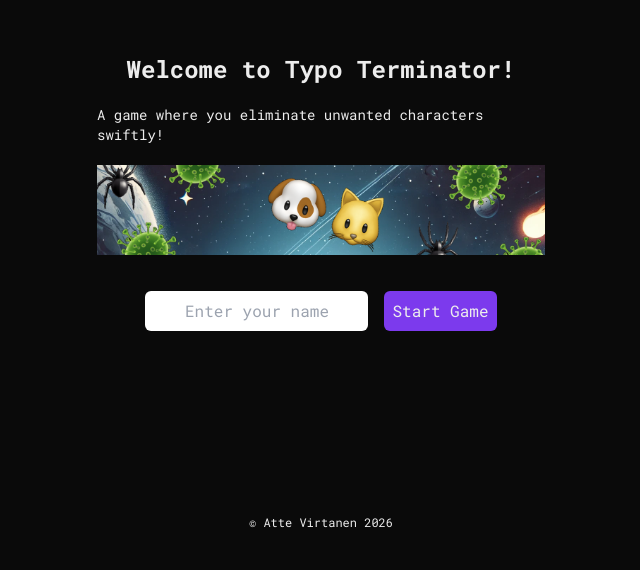
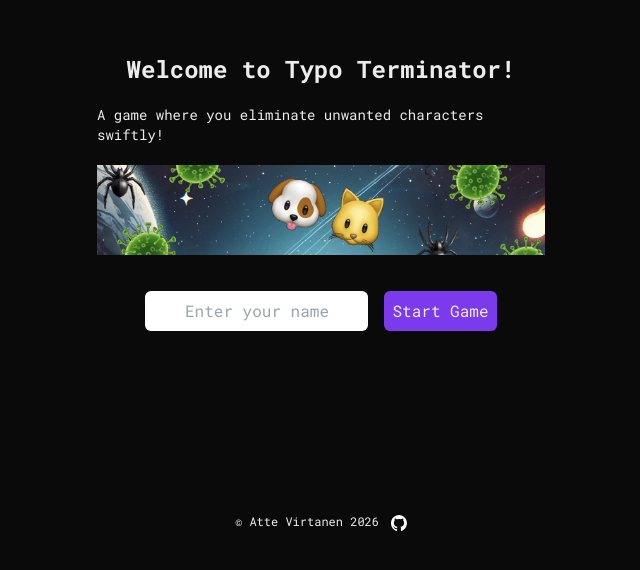
Before and after one commit to AtteBox/text-edit-practice, a Next.js app: page / in a window 1280 px wide. Shown: the part 188-758 px from the top of the page, without its empty margins (319-959 px from the left). Built offline with nearby package versions, Linux system fonts and the light colour scheme.

Commit message:
add link to github repo

```diff
--- a/src/app/gameRoot/index.tsx
+++ b/src/app/gameRoot/index.tsx
@@ -1,7 +1,9 @@
 "use client";
 
 import { useEffect, useState } from "react";
+import Image from "next/image";
 import { QueryClient, QueryClientProvider } from "@tanstack/react-query";
+import gihubLogo from "../assets/github-mark-white.svg";
 import { IGameEngineResult, useGameEngine } from "../engines/game";
 import { levels } from "../levels";
 import EndScreen from "../screens/EndScreen";
@@ -26,6 +28,18 @@ export function GameRoot() {
         <footer className="row-start-3 flex gap-6 flex-wrap items-center justify-center">
           <span className="text-xs">
             © Atte Virtanen {new Date().getFullYear()}
+            <a
+              href="https://github.com/AtteBox/text-edit-practice"
+              title="Open code in Github"
+              target="_blank"
+              rel="noopener noreferrer"
+            >
+              <Image
+                src={gihubLogo}
+                alt="Github logo"
+                className="w-4 h-4 ml-3 inline-block"
+              />
+            </a>
           </span>
         </footer>
       </div>
```
Also changed, not shown: src/app/assets/github-mark-white.svg (added).
